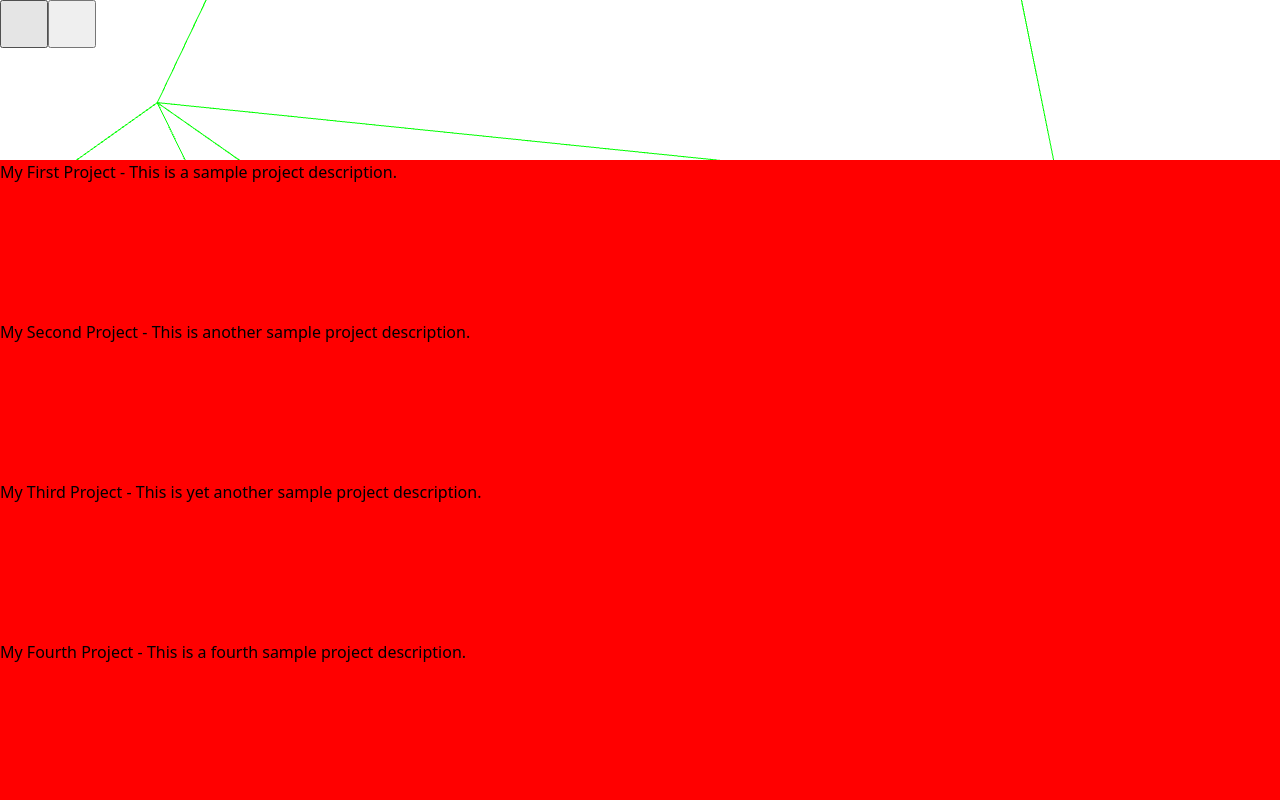
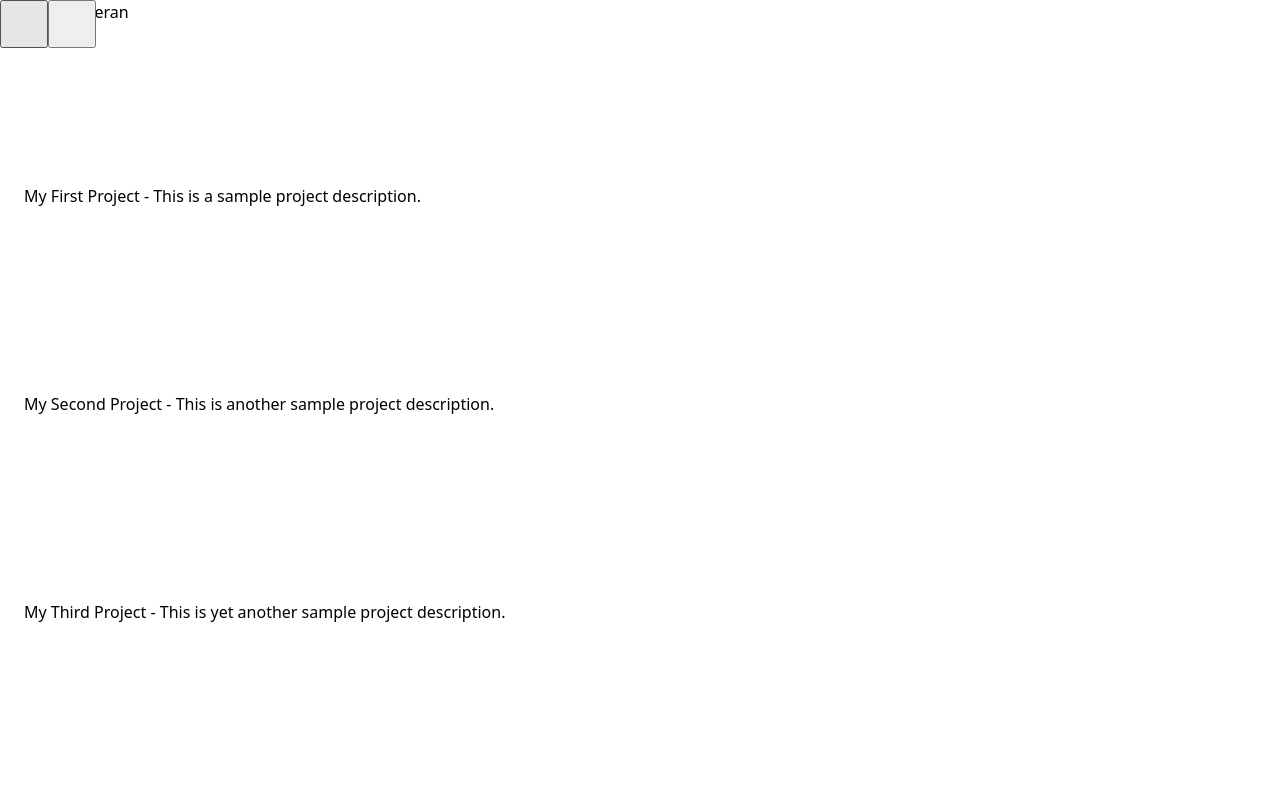
Before and after one commit to barnabysheeran/portfolio-barnaby-sheeran, a React (Vite) app: page / in a window 1280 px wide. Shown: the top 800 px of the page. Built offline with nearby package versions, Linux system fonts and the light colour scheme.

Commit message:
feat: update SiteHeader and SiteProject styles; change header text and enhance project background with blur effect

```diff
--- a/src/ts/ui/background/content/ContentController.ts
+++ b/src/ts/ui/background/content/ContentController.ts
@@ -14,7 +14,7 @@ export default class ContentController {
     // Create a simple cube
     const geometry = new BoxGeometry(10, 10, 10);
     const material = new MeshBasicMaterial({
-      color: 0x00ff00,
+      color: 0xffffff,
       wireframe: true,
     });
     this.#CUBE = new Mesh(geometry, material);
--- a/src/ts/ui/site/header/SiteHeader.module.css
+++ b/src/ts/ui/site/header/SiteHeader.module.css
@@ -1,5 +1,4 @@
 .site-header {
     height: 10rem;
     width: 100%;
-    background-color: var(--color-background);
 }
--- a/src/ts/ui/site/header/SiteHeader.tsx
+++ b/src/ts/ui/site/header/SiteHeader.tsx
@@ -1,5 +1,5 @@
 import styles from './SiteHeader.module.css';
 
 export default function SiteHeader() {
-  return <div className={styles['site-header']}>Site Header</div>;
+  return <div className={styles['site-header']}>Barnaby Sheeran</div>;
 }
--- a/src/ts/ui/site/project/SiteProject.module.css
+++ b/src/ts/ui/site/project/SiteProject.module.css
@@ -1,5 +1,10 @@
 .site-project {
     height: 10rem;
 
-    background: #ff0000;
+    background-color: rgba(255, 255, 255, 0.08);
+    backdrop-filter: blur(1rem);
+    -webkit-backdrop-filter: blur(1rem);
+
+    border-radius: 1rem;
+    padding: 1.5rem;
 }
```
